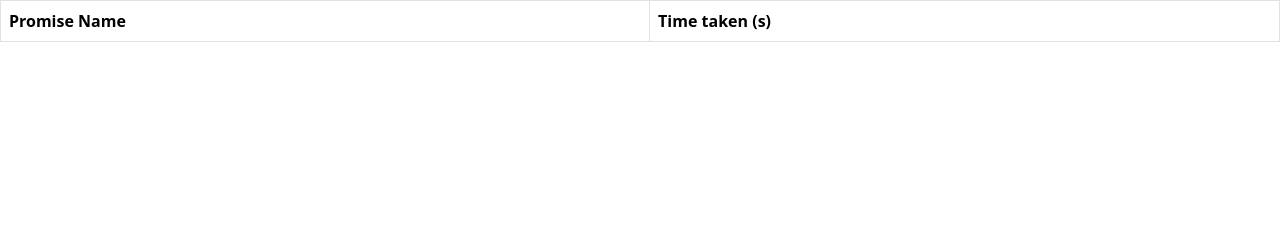
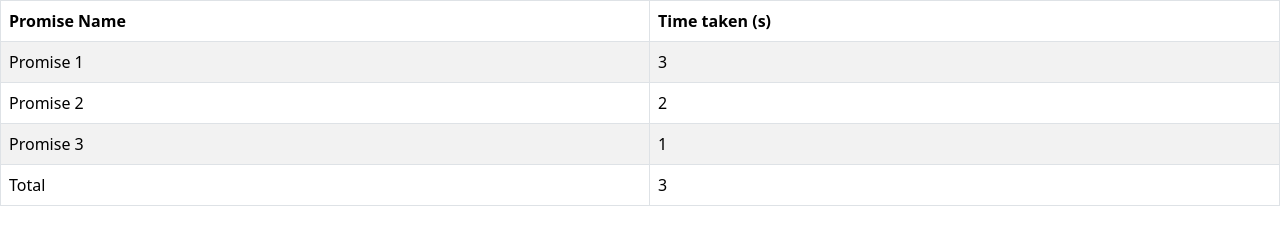
Before and after one commit to acciojob/wait-for-multiple-promises-nihalDevidas, a website: page main.html in a window 1280 px wide. Drawn offline with nearby package versions, Linux system fonts and the light colour scheme.

Commit message:
created a submission

```diff
--- a/main.html
+++ b/main.html
@@ -20,7 +20,10 @@
           <th>Time taken (s)</th>
         </tr>
       </thead>
-      <tbody id="output"></tbody>
+      <tbody id="output">
+		  <tr id ="initial"><td colspan="2">Loading...</td></tr>
+	  </tbody>
+
     </table>
 
     <script type="text/javascript" src="./script.js"></script>
--- a/script.js
+++ b/script.js
@@ -1 +1,45 @@
 //your JS code here. If required.
+let promArr = [];
+for(let i=1; i<=3; i++){
+
+	let randomTime = Math.floor(Math.random()*3)+1;
+
+	let prom = new Promise((resolve, reject)=>{
+	          setTimeout(()=>{
+				  resolve(randomTime);
+			  },randomTime*1000);
+          });
+	promArr.push(prom);
+
+}
+
+let result = Promise.all(promArr);
+
+  result.then((dataArr)=>{
+	     document.getElementById("initial").remove();
+          let count = 1; let maxTime = 0;
+
+	     dataArr.forEach((data)=>{
+
+			 if(data > maxTime){maxTime = data}
+
+			 const tr1 =  document.createElement("tr");
+		     const td1 = document.createElement("td");
+	           td1.innerText = `Promise ${count++}`;
+	         const td2 = document.createElement("td");
+	           td2.innerText = data;
+		       tr1.append(td1,td2);
+	         document.getElementById("output").append(tr1);
+		 });
+
+
+	       const tr1 =  document.createElement("tr");
+		     const td1 = document.createElement("td");
+	           td1.innerText = `Total`;
+	         const td2 = document.createElement("td");
+	           td2.innerText = maxTime;
+		       tr1.append(td1,td2);
+	         document.getElementById("output").append(tr1);
+
+
+ });
--- a/styles.css
+++ b/styles.css
@@ -1 +1,5 @@
 /*  your css code here. If applicable */
+#initial > td{
+  text-align:center;
+	font-size:18px;
+}
```
